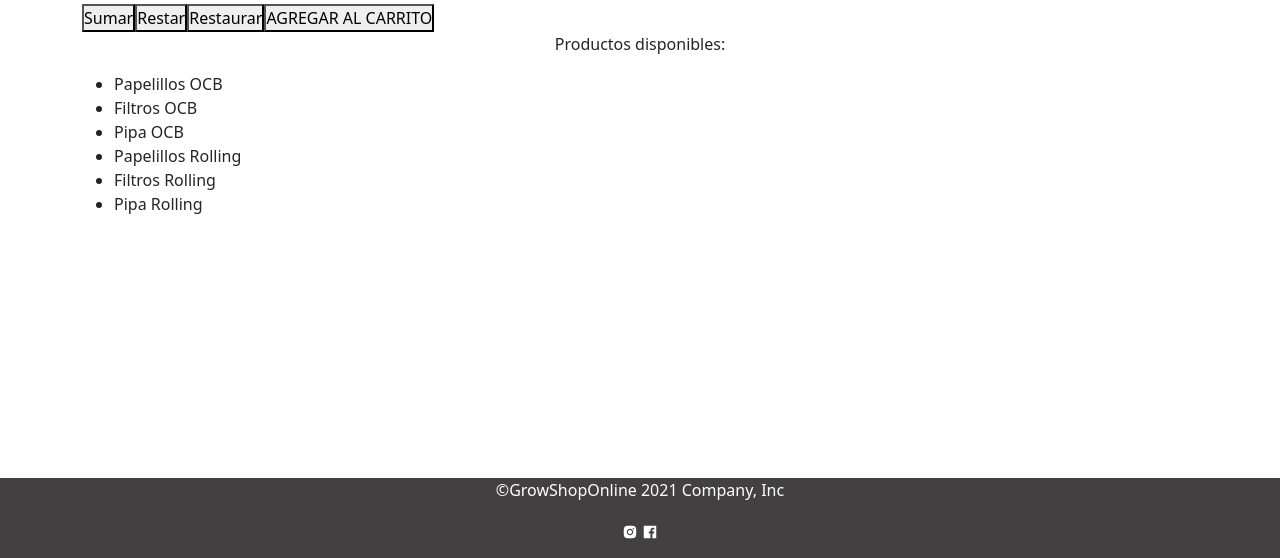
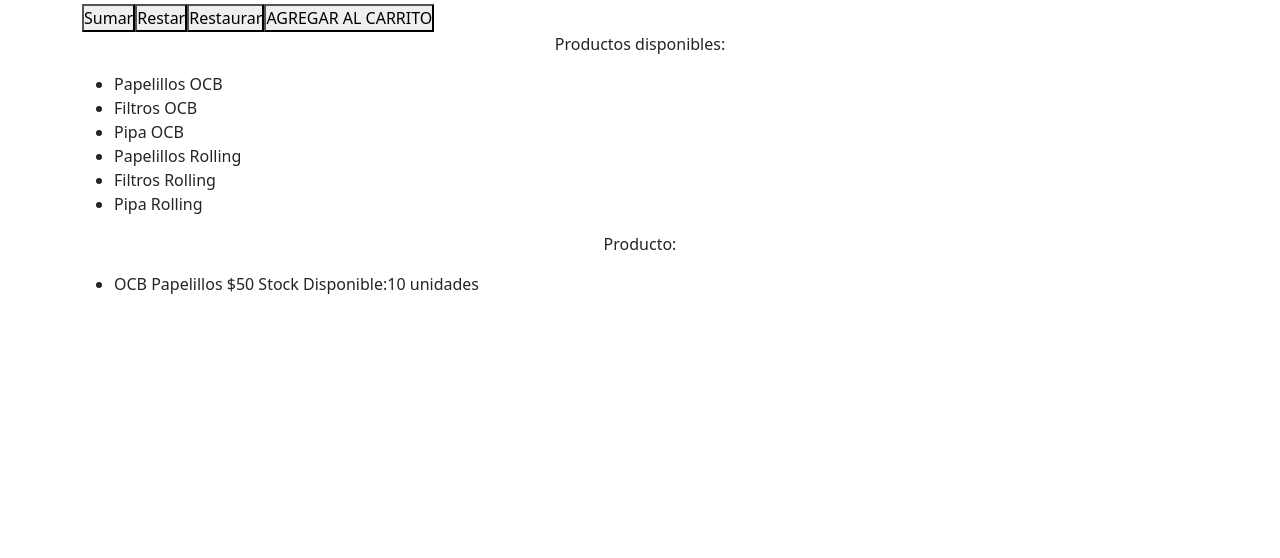
Before and after one commit to Rodrigomdiaz92/GrowShopOnline_React_Diaz, a React app: page / in a window 1280 px wide. Shown: the part 242-800 px from the top of the page. Built offline with nearby package versions, Linux system fonts and the light colour scheme.

Commit message:
Desafio 6 - Detalle de Producto- terminado

```diff
--- a/src/components/Footer.js
+++ b/src/components/Footer.js
@@ -4,13 +4,13 @@
 const Footer = () => {
   return (
     <footer>
-      <Container>
+      {/* <Container>
         <p>©GrowShopOnline 2021 Company, Inc</p>
         <p>
           {" "}
           <AiFillInstagram /> <AiFillFacebook />{" "}
         </p>{" "}
-      </Container>{" "}
+      </Container>{" "} */}
     </footer>
   );
 };
--- a/src/components/Main.js
+++ b/src/components/Main.js
@@ -1,9 +1,11 @@
+import ItemDetailContainer from "./main/ItemDetailContainer";
 import ItemListContainer from "./main/ItemListContainer";
 
 const Main = () => {
   return (
     <main>
       <ItemListContainer nombre="Rodrigo" ubicacion="Quilmes" />
+      <ItemDetailContainer />
     </main>
   );
 };
--- /dev/null
+++ b/src/components/main/ItemDetail.js
@@ -0,0 +1,19 @@
+const ItemDetail = (props) => {
+  return (
+    <>
+      <p>{props.mensaje}</p>
+      <ul>
+        {props.producto.map((producto, indice) => {
+          return (
+            <li>
+              {producto.nombre} {producto.categoria} ${producto.precio} Stock
+              Disponible:{producto.stock} unidades
+            </li>
+          );
+        })}
+      </ul>
+    </>
+  );
+};
+
+export default ItemDetail;
--- /dev/null
+++ b/src/components/main/ItemDetailContainer.js
@@ -0,0 +1,51 @@
+import { useState, useEffect } from "react";
+import { Container } from "react-bootstrap";
+import ItemDetail from "./ItemDetail";
+
+let productoDetalle = [
+  {
+    id: 1,
+    categoria: "Papelillos",
+    nombre: "OCB",
+    precio: 50,
+    stock: 10,
+    imagen: "ocbimg",
+  },
+];
+
+const ItemDetailContainer = () => {
+  const [loading, setLoading] = useState(true);
+  const [producto, setProducto] = useState([]);
+
+  useEffect(() => {
+    const promesa = new Promise((res, rej) => {
+      setTimeout(() => {
+        res(productoDetalle);
+      }, 5000);
+    });
+
+    promesa
+      .then((respuestaDeLaApi) => {
+        setProducto(productoDetalle);
+      })
+      .catch((errorDeLaApi) => {
+        console.log(errorDeLaApi);
+      })
+      .finally(() => {
+        setLoading(false);
+      });
+  });
+
+  return (
+    <>
+      <Container>
+        <ItemDetail
+          mensaje={loading ? "Cargando.." : "Producto:"}
+          producto={producto}
+        />
+      </Container>
+    </>
+  );
+};
+
+export default ItemDetailContainer;
--- a/src/components/main/ItemListContainer.js
+++ b/src/components/main/ItemListContainer.js
@@ -65,7 +65,7 @@
     const promesa = new Promise((res, rej) => {
       setTimeout(() => {
         res(productosIniciales);
-      }, 5000);
+      }, 2000);
     });
 
     promesa
--- a/src/style.scss
+++ b/src/style.scss
@@ -9,14 +9,14 @@
 #root {
   height: 100vh;
 }
-
+/*
 footer {
   background-color: rgb(66, 64, 64);
   color: white;
   bottom: 0;
   position: absolute;
   width: 100%;
-}
+}*/
 
 h1 {
   text-align: center;
```
